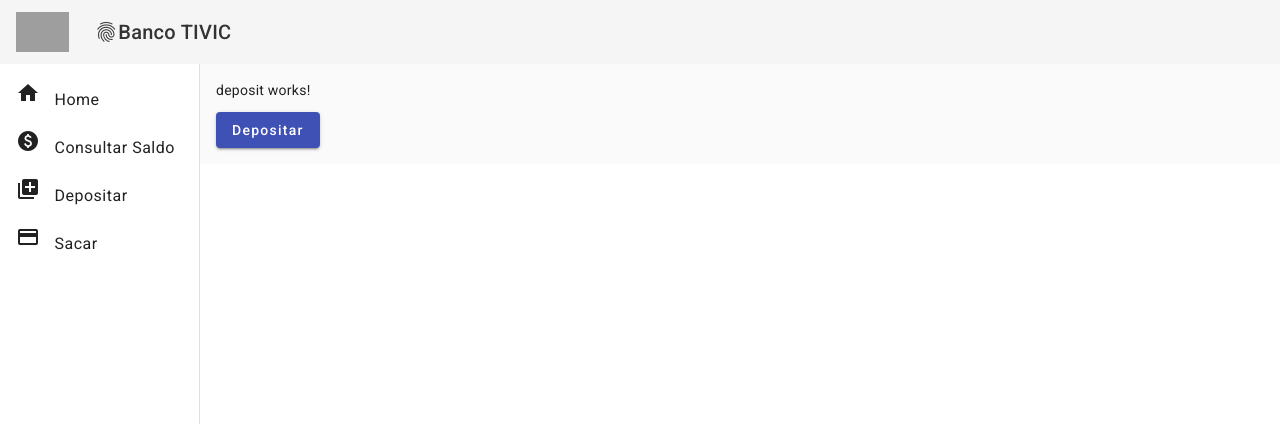
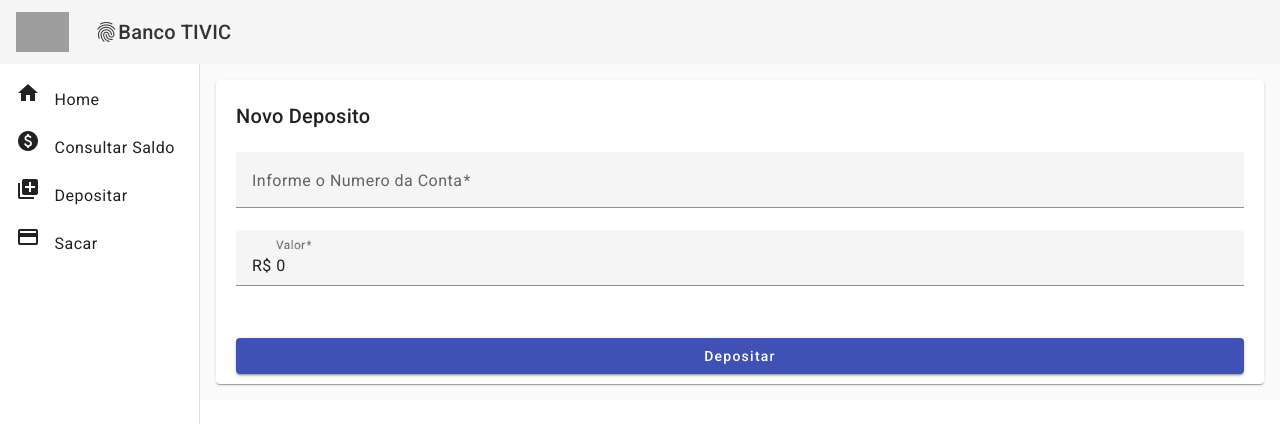
Before and after one commit to brenotainandev/project-tivic-bank, an Angular app in the folder app/frontend/tivic-bank-frontend/: page /account/deposit in a window 1280 px wide. Shown: the top 424 px of the page. Built offline with nearby package versions, Linux system fonts and the light colour scheme; grey boxes are pictures that could not be loaded.

Commit message:
funcionalidade deposito finalizada

```diff
--- a/app/frontend/tivic-bank-frontend/src/app/views/deposit/deposit.component.css
+++ b/app/frontend/tivic-bank-frontend/src/app/views/deposit/deposit.component.css
@@ -0,0 +1,13 @@
+form {
+  display: flex;
+  flex-direction: column;
+  margin: 20px 20px 10px 20px;
+}
+
+button {
+  margin: 20px 20px 10px 20px;
+}
+
+.cardTitulo {
+  margin-bottom: 20px;
+}
--- a/app/frontend/tivic-bank-frontend/src/app/views/deposit/deposit.component.html
+++ b/app/frontend/tivic-bank-frontend/src/app/views/deposit/deposit.component.html
@@ -1,5 +1,20 @@
-<p>deposit works!</p>
+<mat-card>
+  <form>
+    <mat-card-title class="cardTitulo">Novo Deposito</mat-card-title>
 
-<button mat-raised-button (click)="depositAccount()" color="primary">
-  Depositar
-</button>
+    <mat-form-field appearance="fill">
+      <mat-label>Informe o Numero da Conta</mat-label>
+      <input matInput type="number" [(ngModel)]="account.numberAccount" name="numberAccount" required>
+    </mat-form-field>
+
+    <mat-form-field appearance="fill">
+      <mat-label>Valor</mat-label>
+      <input matInput type="number" [(ngModel)]="account.balance" name="balance" required>
+      <span matTextPrefix>R$&nbsp;</span>
+    </mat-form-field>
+
+  </form>
+
+  <button mat-raised-button (click)="depositAccount()" color="primary">
+    Depositar
+  </button>
--- a/app/frontend/tivic-bank-frontend/src/app/views/deposit/deposit.component.ts
+++ b/app/frontend/tivic-bank-frontend/src/app/views/deposit/deposit.component.ts
@@ -7,11 +7,11 @@ import { IAccount } from './account.model';
   templateUrl: './deposit.component.html',
   styleUrls: ['./deposit.component.css']
 })
-export class DepositComponent implements OnInit{
+export class DepositComponent implements OnInit {
 
   account: IAccount = {
-    numberAccount: '1234567',
-    balance: 1000
+    numberAccount: '',
+    balance: 0
   }
 
   constructor(private depositService: DepositService) {
--- a/app/frontend/tivic-bank-frontend/src/app/views/deposit/deposit.service.ts
+++ b/app/frontend/tivic-bank-frontend/src/app/views/deposit/deposit.service.ts
@@ -32,13 +32,13 @@ export class DepositService {
 
     return this.http.put<IAccount>(url, value).pipe(
       map((obj) => obj),
-      catchError((e) => this.errorHandler(e))
+      catchError((e) => this.errorHandler(e.message))
     );
   }
 
 
   errorHandler(e: any): Observable<any> {
-    this.showMessage("Ocorreu um erro!", true);
+    this.showMessage("Conta Invalida!", true);
     return EMPTY;
   }
 }
--- a/app/frontend/tivic-bank-frontend/src/interfaces/IAccountSearch.ts
+++ /dev/null
@@ -1,4 +0,0 @@
-export interface IAccountSearch {
-  numberAccount: string;
-  balance: number;
-}
```
Also changed, not shown: app/frontend/tivic-bank-frontend/src/app/app.module.ts (+7 -3 lines).
